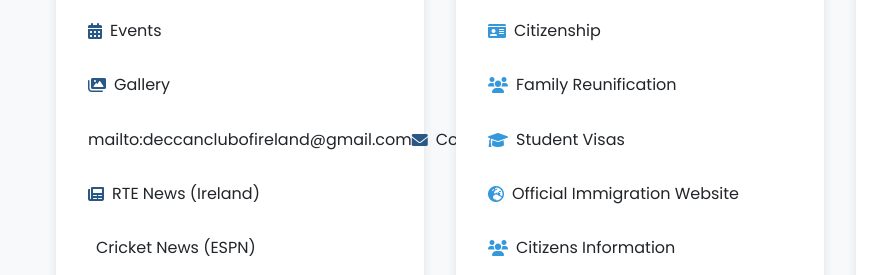
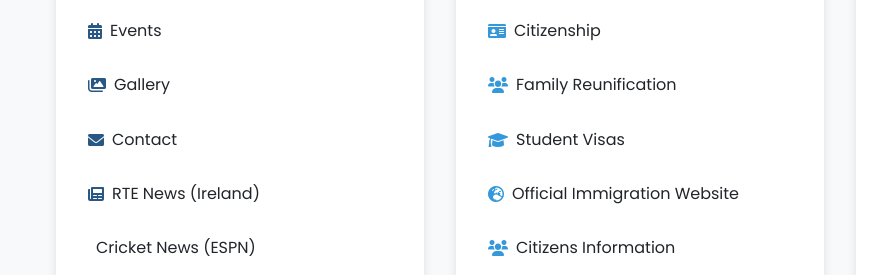
Before and after one commit to kggkhan1/deccanclub, a plain HTML site: page index.html in a window 1280 px wide. Shown: the part 4625-4900 px from the top of the page, 0-876 px from the left. Drawn offline with nearby package versions, Linux system fonts and the light colour scheme; no server answers; some icons are missing; a web font is replaced by a local one.

Commit message:
Update index.html

```diff
--- a/index.html
+++ b/index.html
@@ -317,7 +317,7 @@ leadership development, fostering unity, growth, and lifelong learning.</p>
                     <li><a href="#mission"><i class="fas fa-bullseye"></i> Mission</a></li>
                     <li><a href="#events"><i class="fas fa-calendar-alt"></i> Events</a></li>
                     <li><a href="gallery.html"><i class="fas fa-images"></i> Gallery</a></li>
-                    <li><a href="">mailto:deccanclubofireland@gmail.com<i class="fas fa-envelope"></i> Contact</a></li>
+                    <li><a href="mailto:deccanclubofireland@gmail.com"><i class="fas fa-envelope"></i> Contact</a></li>
                     <li><a href="https://www.rte.ie/" target="_blank"><i class="fas fa-newspaper"></i> RTE News (Ireland)</a></li>
                     <li><a href="https://www.espncricinfo.com/" target="_blank"><i class="fas fa-cricket"></i> Cricket News (ESPN)</a></li>
                 </ul>
```
